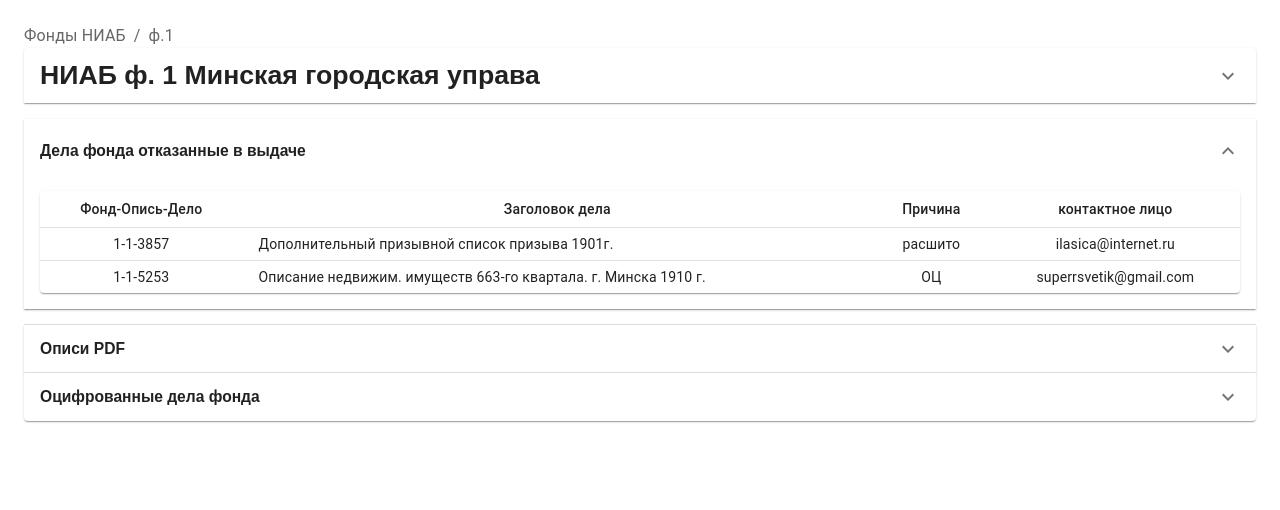
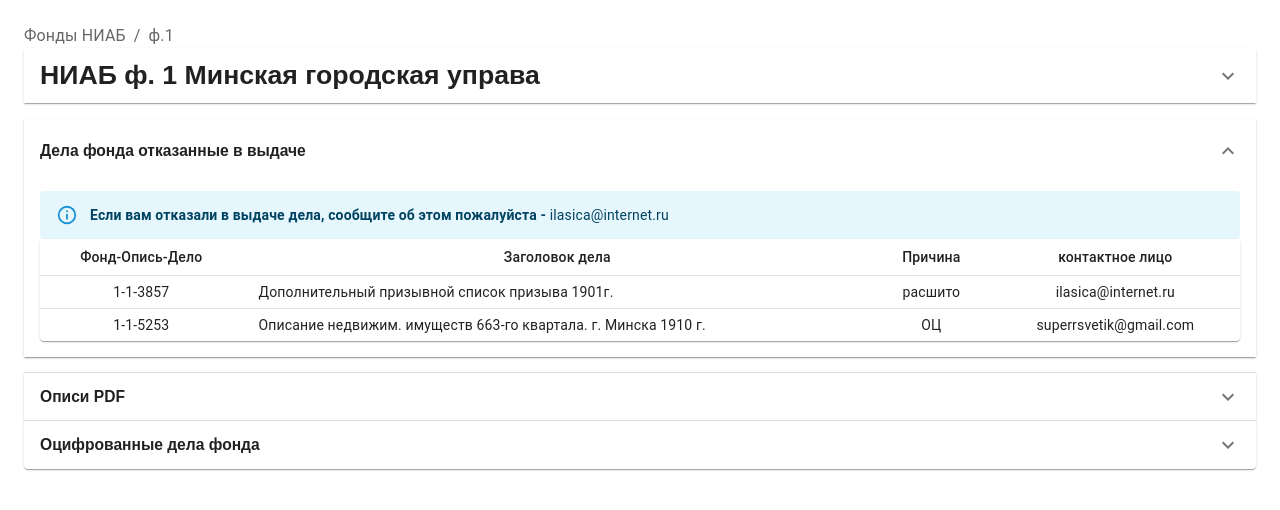
Before and after one commit to shappoff/shappoff.github.io, a Next.js app: page /niab/1 in a window 1280 px wide. Both pictures are taken after a click on the button "Дела фонда отказанные в выдаче". Shown: the top 510 px of the page. Built offline with nearby package versions, Linux system fonts and the light colour scheme.

Commit message:
add info

```diff
--- a/src/components/niab/FondTabs.tsx
+++ b/src/components/niab/FondTabs.tsx
@@ -16,6 +16,7 @@ import AccordionDetails from '@mui/material/AccordionDetails';
 import ExpandMoreIcon from '@mui/icons-material/ExpandMore';
 import OpisCard from "@/components/niab/OpisCard";
 import Link from "next/link";
+import {Alert} from "@mui/material";
 
 interface TabPanelProps {
     children?: React.ReactNode;
@@ -36,7 +37,7 @@ export default function FondTabs({opisi, rejectedItems, digitedPosts}: any) {
 
     return (
         <>
-            { rejectedItems.length ? <Accordion expanded={expanded === 'panel1'} onChange={handleExpand('panel1')}>
+            <Accordion expanded={expanded === 'panel1'} onChange={handleExpand('panel1')}>
                 <AccordionSummary
                     expandIcon={<ExpandMoreIcon />}
                     aria-controls="panel3-content"
@@ -45,6 +46,10 @@ export default function FondTabs({opisi, rejectedItems, digitedPosts}: any) {
                     <h3>Дела фонда отказанные в выдаче</h3>
                 </AccordionSummary>
                 <AccordionDetails>
+                    <Alert severity="info">
+                        <b>Если вам отказали в выдаче дела, сообщите об этом пожалуйста - </b>
+                        <Link href={`mailto:ilasica@internet.ru`}>ilasica@internet.ru</Link>
+                    </Alert>
                     <Paper sx={{ width: '100%', overflow: 'hidden' }}>
                         <TableContainer>
                             <Table size="small" stickyHeader aria-label="sticky table">
@@ -73,7 +78,7 @@ export default function FondTabs({opisi, rejectedItems, digitedPosts}: any) {
                         </TableContainer>
                     </Paper>
                 </AccordionDetails>
-                </Accordion> : <></>}
+                </Accordion>
             <Accordion expanded={expanded === 'panel2'} onChange={handleExpand('panel2')}>
                 <AccordionSummary
                     expandIcon={<ExpandMoreIcon />}
```
